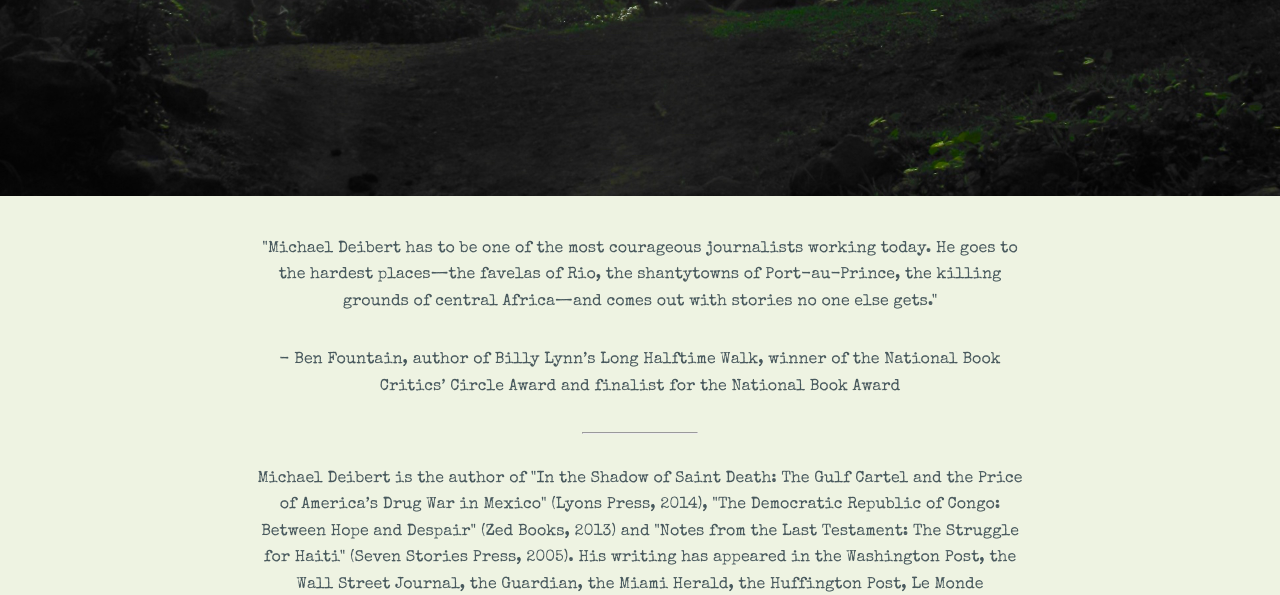
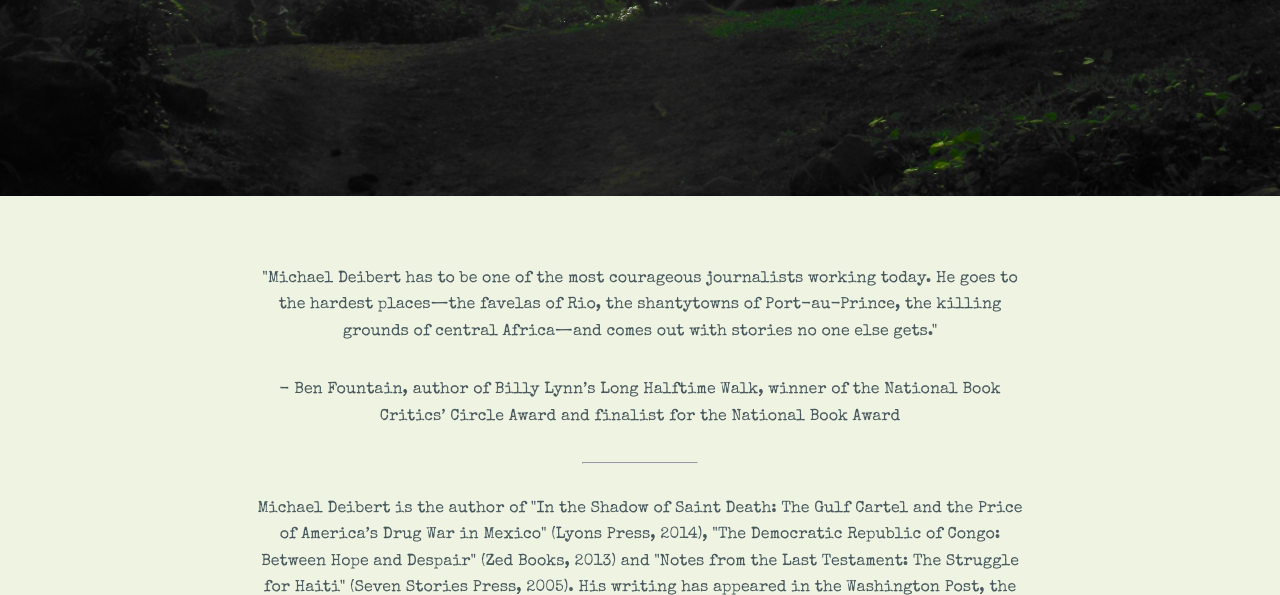
Before and after one commit to bikio/mdeib, a PHP site: page /home.html in a window 1280 px wide. Shown: the part 504-1099 px from the top of the page. Run offline with PHP 8.4, Linux system fonts and the light colour scheme.

Commit message:
tighten main start marg on home vs book pages

```diff
--- a/css/style.css
+++ b/css/style.css
@@ -528,7 +528,7 @@ a.cd-primary-nav-trigger {
 }
 
 p.cd-main-content-intro-home {
-  margin-top: -80px;
+  margin-top: -50px;
 }
 
 @media only screen and (min-width: 1170px) {
```
